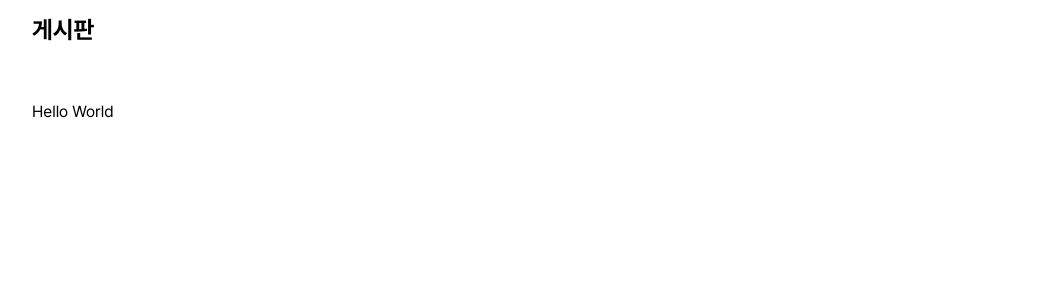
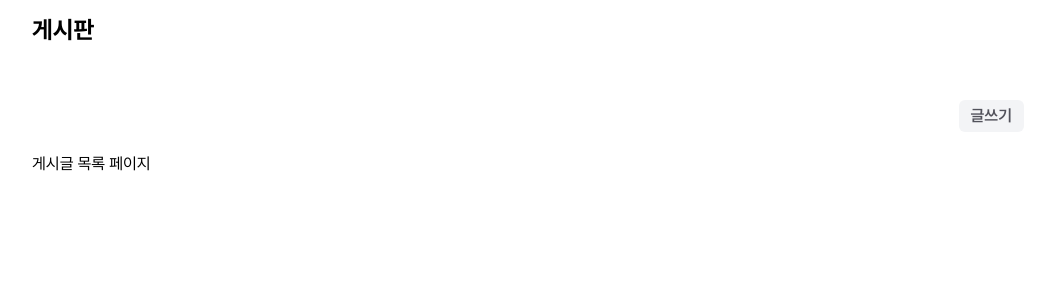
Before and after one commit to eunbinnie/soul-universe-coding-test, a Next.js app: page / in a window 1280 px wide. Shown: the top 300 px of the page, without its empty margins (112-1154 px from the left). Built offline with nearby package versions, Linux system fonts and the light colour scheme.

Commit message:
feat: 게시판 목록에 글쓰기 버튼 추가 및 작성 페이지 연결

```diff
--- a/src/app/layout.tsx
+++ b/src/app/layout.tsx
@@ -3,7 +3,7 @@ import type { Metadata } from 'next';
 import { pretendard } from '@/styles/fonts';
 
 import '@/styles/globals.css';
-import Header from '@/components/common/Header';
+import Header from '@/components/Header';
 
 export const metadata: Metadata = {
   title: '소울유니버스 과제',
--- a/src/app/page.tsx
+++ b/src/app/page.tsx
@@ -1,7 +1,16 @@
 import React from 'react';
 
-const page = () => {
-  return <div>Hello World</div>;
+import LinkButton from '@/components/LinkButton';
+
+const PostListPage = () => {
+  return (
+    <div>
+      <div className='mb-5 flex justify-end'>
+        <LinkButton href='/posts/new'>글쓰기</LinkButton>
+      </div>
+      게시글 목록 페이지
+    </div>
+  );
 };
 
-export default page;
+export default PostListPage;
--- /dev/null
+++ b/src/app/posts/new/page.tsx
@@ -0,0 +1,7 @@
+import React from 'react';
+
+const NewPostPage = () => {
+  return <div></div>;
+};
+
+export default NewPostPage;
```
Also changed, not shown: src/components/Header.tsx (renamed from src/components/common/Header.tsx).
